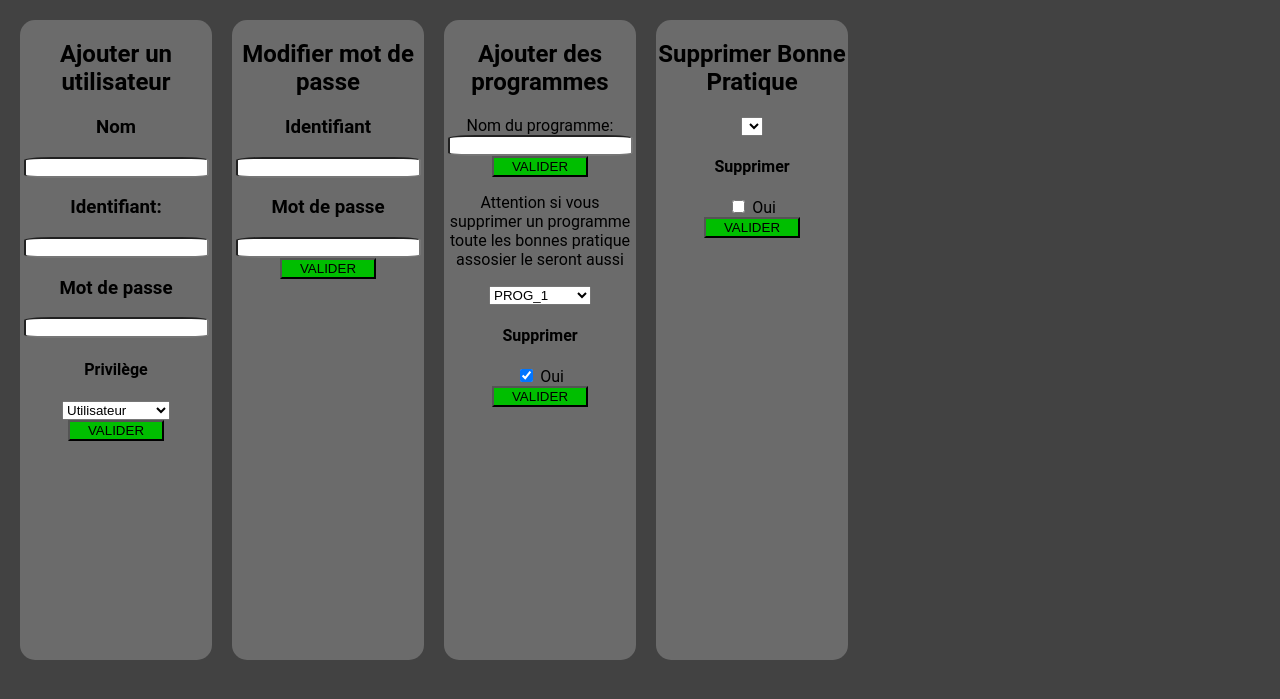
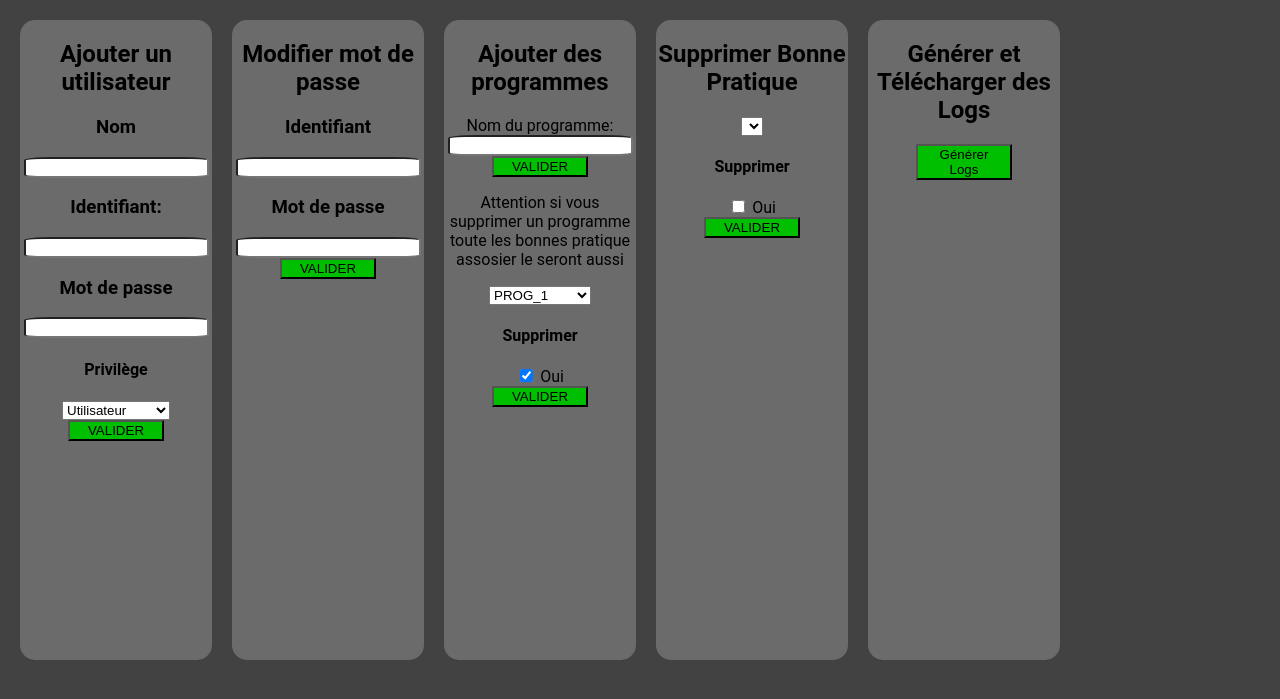
Before and after one commit to Ohpapy/sae-15, a PHP site: page /admin/admin.php in a window 1280 px wide. Shown: the top 699 px of the page. Run offline with PHP 8.4, Linux system fonts and the light colour scheme; a user stored in the database is signed in; data comes from the database, SQL or seed files in the repository; lists and menus that the app fills with data are empty.

Commit message:
Creation du bouton generation logs dans la page admin.php

```diff
--- a/admin/admin.php
+++ b/admin/admin.php
@@ -122,6 +122,12 @@
                 </div>
             </form>
         </div>
+        <div class="box">
+            <h2>Générer et Télécharger des Logs</h2>
+            <form method="post" action="logs.php">
+                <button type="submit" class="button-valider">Générer Logs</button>
+            </form>
+        </div>
     </div>
 </body>
 </html>
```
Also changed, not shown: utilisateur/utilisateur.php (line endings or trailing spaces).
